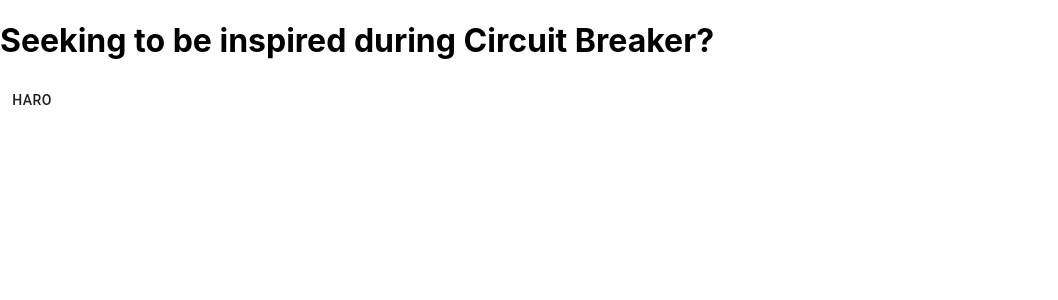
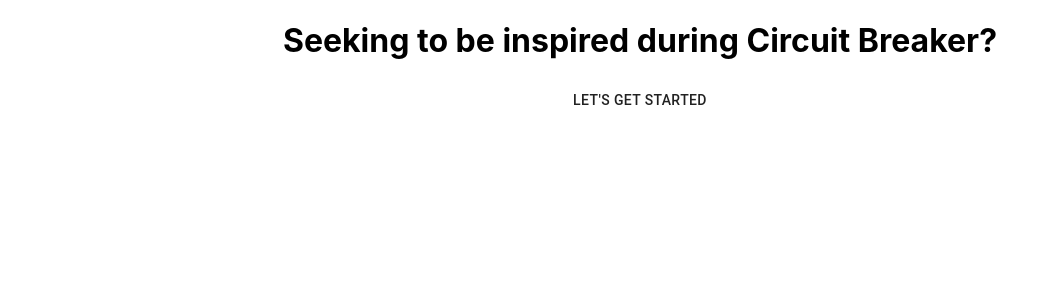
Before and after one commit to TanHaus/code-for-corona, a React (Create React App) app: page /configure in a window 1280 px wide. Shown: the top 300 px of the page, without its empty margins (0-1058 px from the left). Built offline with nearby package versions, Linux system fonts and the light colour scheme.

Commit message:
add layout

```diff
--- a/src/App.css
+++ b/src/App.css
@@ -36,3 +36,7 @@
     transform: rotate(360deg);
   }
 }
+
+h1 {
+  text-align: center;
+}
--- a/src/pages/EntryPoint.jsx
+++ b/src/pages/EntryPoint.jsx
@@ -1,12 +1,24 @@
 import React from "react";
 import { Link } from "react-router-dom";
 import { Grid, Button } from "@material-ui/core";
+import { makeStyles } from "@material-ui/core/styles";
+
 
 function EntryPoint(props) {
     return (
-        <Grid >
-            <h1>Seeking to be inspired during Circuit Breaker?</h1>
-            <Button >Haro</Button>
+        <Grid
+            container
+            direction="column"
+            justify="center"
+            alignItems="center"
+        >
+            <Grid item xs>
+                <h1>Seeking to be inspired during Circuit Breaker?</h1>
+            </Grid>
+            <Grid item xs>
+                <Button component={Link} to="/configure">Let's get started</Button>
+            </Grid>
+
         </Grid>
     );
 }
--- a/src/pages/Personalization.jsx
+++ b/src/pages/Personalization.jsx
@@ -1,8 +1,23 @@
 import React from "react";
+import { Grid, Button } from "@material-ui/core";
 
 function Personalization(props) {
     return (
-        <p>This is the page to personalize</p>
+        <Grid
+            container
+            direction="column"
+            justify="center"
+            alignItems="center"
+        >
+            <Grid item xs>
+                <h1>Choose your activities</h1>
+                <p>as many as you like</p>
+            </Grid>
+            <Grid item xs>
+                <Button >Let's get started</Button>
+            </Grid>
+
+        </Grid>
     );
 }
 
```
